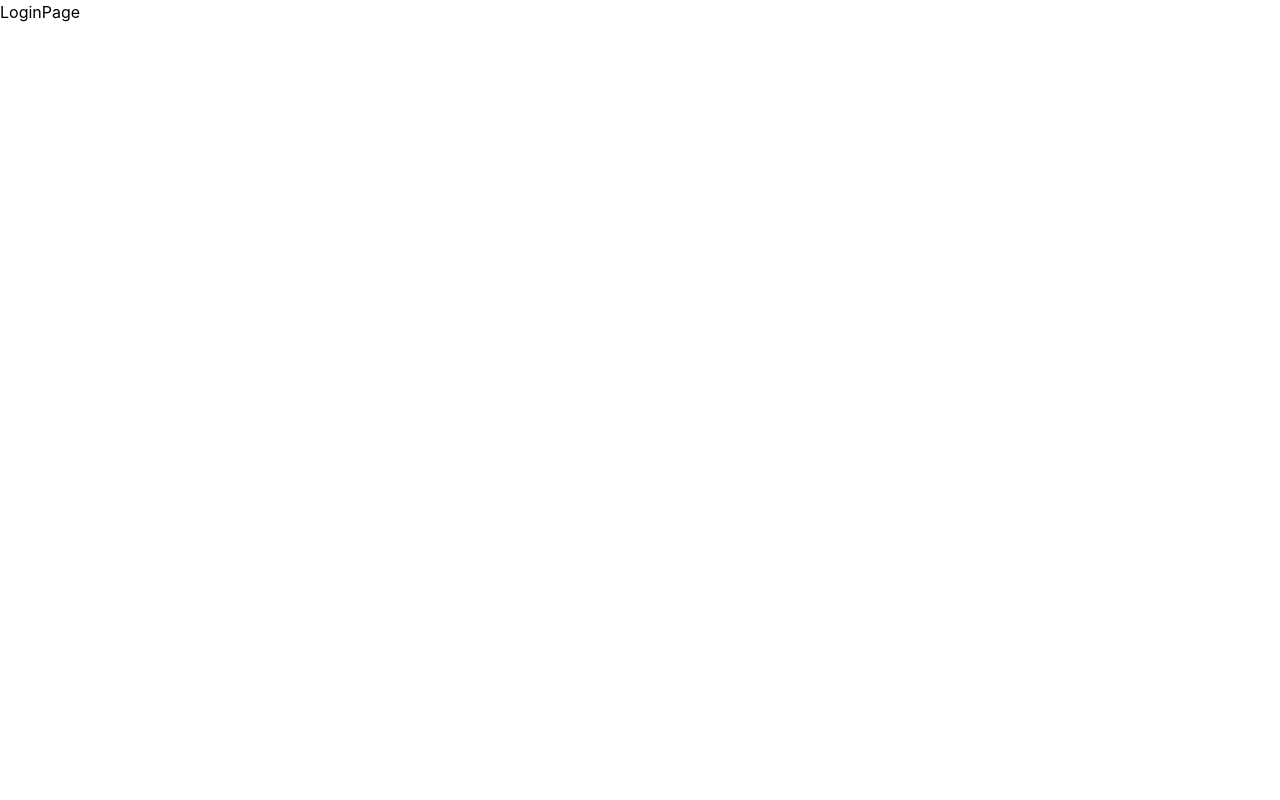
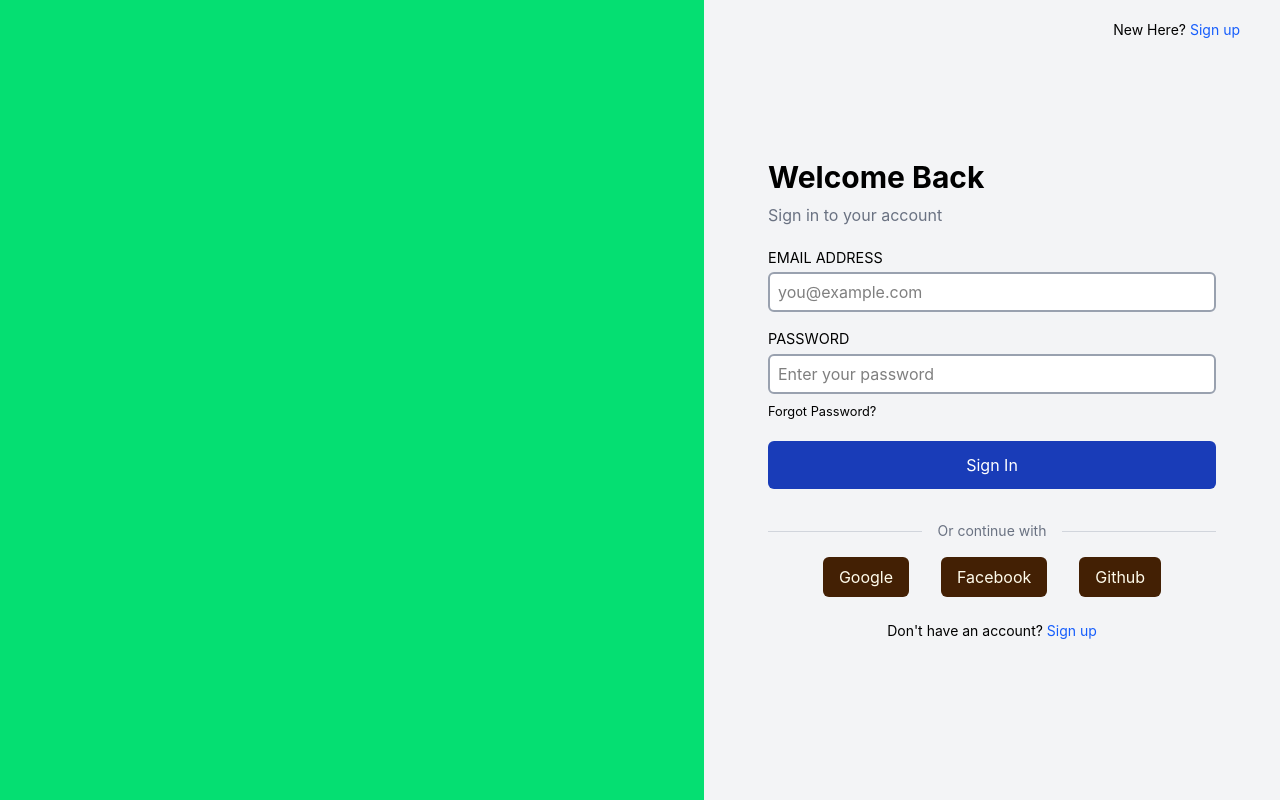
Before and after one commit to prakattttt/Advanced-Authentication-App, a React (Vite) app in the folder client/: page /login in a window 1280 px wide. Built offline with nearby package versions, Linux system fonts and the light colour scheme.

Commit message:
Added styling and layout to the login page.

```diff
--- a/client/src/index.css
+++ b/client/src/index.css
@@ -1,7 +1,35 @@
 @import "tailwindcss";
+
+@layer components {
+    .divider {
+    @apply relative flex items-center justify-center my-6 text-sm text-gray-500;
+  }
+
+  .divider::before,
+  .divider::after {
+    content: "";
+    @apply flex-1 border-t border-gray-300;
+  }
+
+  .divider::before {
+    @apply mr-4;
+  }
+
+  .divider::after {
+    @apply ml-4;
+  }
+}
 
 @layer utilities {
     .center {
         @apply flex justify-center items-center;
     }
+
+    .textbox {
+        @apply bg-white border-2 border-gray-400 rounded-md p-1 px-2 w-full h-10;
+    }
+
+    .button {
+        @apply mx-2 bg-yellow-950 text-amber-50 p-2 px-4 rounded-md;
+    }
 }
--- a/client/src/pages/LoginPage.jsx
+++ b/client/src/pages/LoginPage.jsx
@@ -1,9 +1,72 @@
-import React from 'react'
+import React from "react";
+import { Link } from "react-router-dom";
 
 const LoginPage = () => {
   return (
-    <div>LoginPage</div>
-  )
-}
+    <main className="min-h-screen flex">
+      <section className="bg-green-400 flex-4"></section>
+      <section className="flex-3 p-6 bg-gray-100 flex items-center justify-center">
+        <div className="w-full max-w-md">
+          <div className="absolute text-sm mb-6 top-5 right-10">
+            New Here?
+            <Link to="/signup" className="text-blue-600 ml-1">
+              Sign up
+            </Link>
+          </div>
 
-export default LoginPage
+          <h1 className="text-3xl font-bold">Welcome Back</h1>
+          <p className="text-gray-500 my-2">Sign in to your account</p>
+
+          <form className="flex flex-col my-5">
+            <label className="text-[0.9rem] mb-1">EMAIL ADDRESS</label>
+            <input
+              type="email"
+              placeholder="you@example.com"
+              className="textbox"
+            />
+
+            <label className="text-[0.9rem] mt-4 mb-1">PASSWORD</label>
+            <input
+              type="password"
+              placeholder="Enter your password"
+              className="textbox"
+            />
+
+            <span className="text-[0.8rem] my-2 cursor-pointer">
+              Forgot Password?
+            </span>
+
+            <button className="my-3 bg-blue-800 text-white w-full rounded-md p-3 hover:bg-blue-700 transition ease">
+              Sign In
+            </button>
+          </form>
+
+          <div className="divider text-center my-4">
+            <span>Or continue with</span>
+          </div>
+
+          <div className="flex justify-center gap-4">
+            <div className="button">
+              <Link to="/google">Google</Link>
+            </div>
+            <div className="button">
+              <Link to="/facebook">Facebook</Link>
+            </div>
+            <div className="button">
+              <Link to="/github">Github</Link>
+            </div>
+          </div>
+
+          <p className="mt-6 text-center text-sm">
+            Don't have an account?{" "}
+            <Link to="/signup" className="text-blue-600">
+              Sign up
+            </Link>
+          </p>
+        </div>
+      </section>
+    </main>
+  );
+};
+
+export default LoginPage;
```
